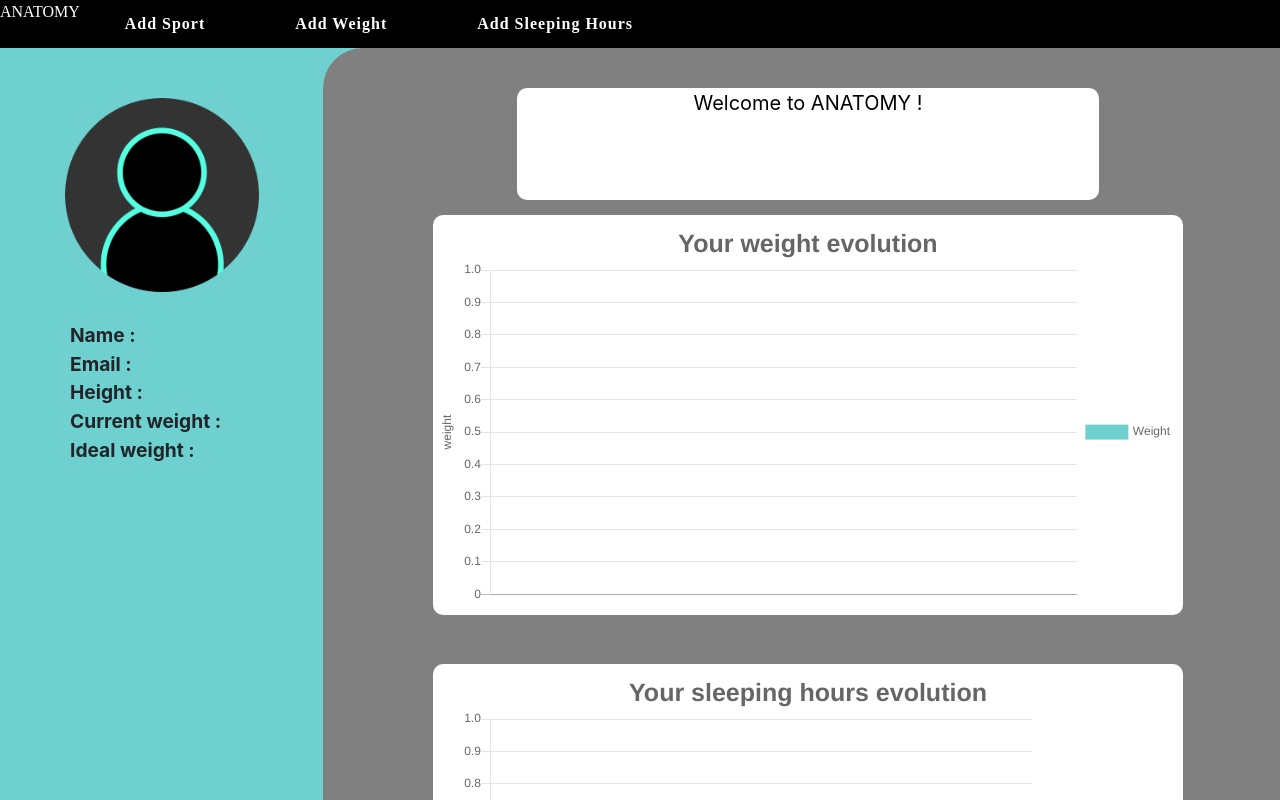
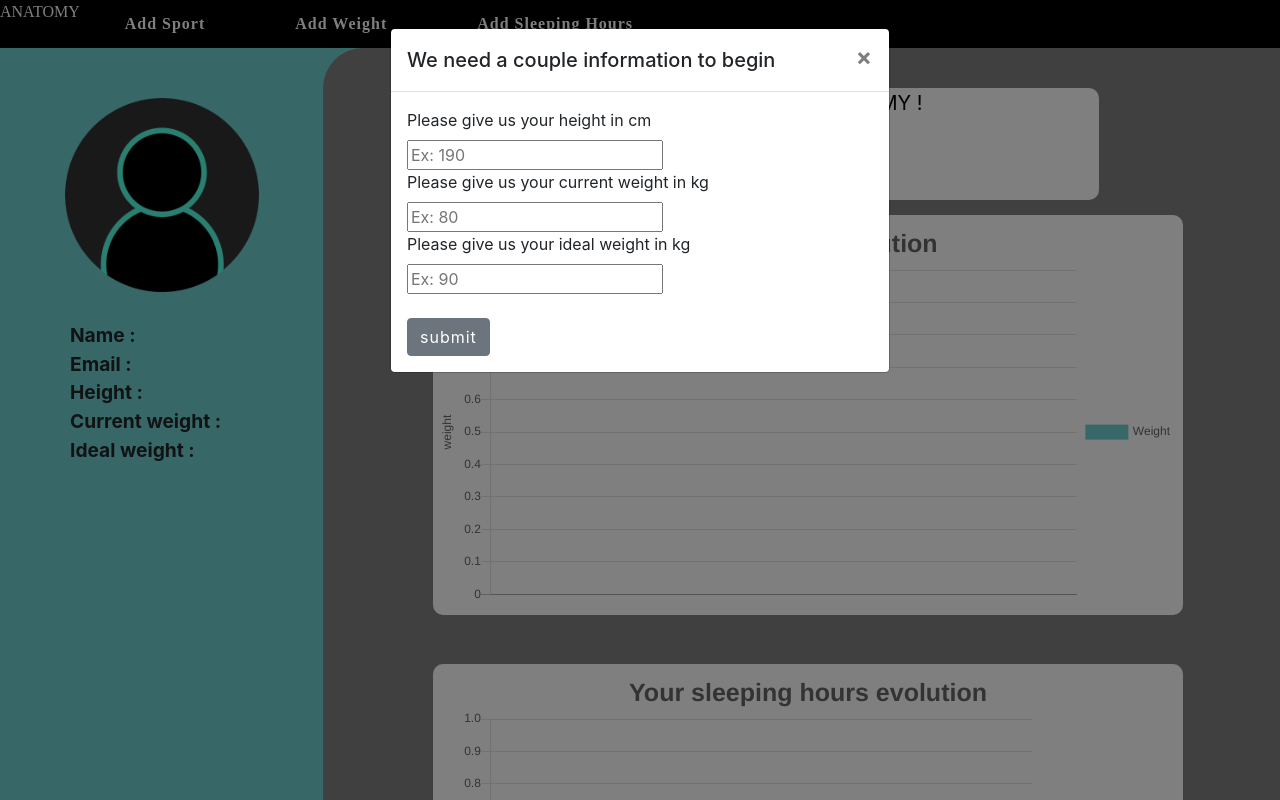
Before and after one commit to BluePianist/Anatomy, a React (Create React App) app: page /dashboard in a window 1280 px wide. Shown: the top 800 px of the page. Built offline with nearby package versions, Linux system fonts and the light colour scheme; no server answers.

Commit message:
modal form asking the height weight and idealWeight

```diff
--- a/src/components/Pages/dashboard.component.js
+++ b/src/components/Pages/dashboard.component.js
@@ -1,4 +1,10 @@
 import React, {Component} from 'react';
+import {
+    Button,
+    Modal,
+    ModalHeader,
+    ModalBody
+  } from 'reactstrap';
 import axios from 'axios';
 import "react-datepicker/dist/react-datepicker.css";
 import './dashboard.css';
@@ -21,8 +27,15 @@ export default class Dashboard extends Component{
             id : '',
             user:[] ,
             time: new Date().getSeconds(),
-            lastTime:null
+            lastTime:null,
+            isOpen: true,
+            height:'',
+            weight:'',
+            idealWeight:'',
         }
+        this.modalToggle = this.modalToggle.bind(this)
+        this.onChange = this.onChange.bind(this)
+        this.onSubmit = this.onSubmit.bind(this)
     }
 
     componentDidMount(){
@@ -52,9 +65,6 @@ export default class Dashboard extends Component{
                 console.log(error);
             })
         },200)
-
-
-
     }
 
     componentWillUnmount(){
@@ -77,7 +87,28 @@ export default class Dashboard extends Component{
         // console.log(this.state.time);
         // console.log(this.state.lastTime);
     }
-
+    modalToggle(){
+        this.setState({isOpen: !this.state.isOpen})
+    }
+    onChange = e => {
+        e.preventDefault();
+        const {name, value} = e.target
+        this.setState({[name]: value})
+    }
+    onSubmit = e => {
+        e.preventDefault();
+        const url = 'http://localhost:5000/user_route/update/'+this.state.id;
+        const values = {
+            height: this.state.height,
+            weight: this.state.weight,
+            idealWeight: this.state.idealWeight,
+        }
+        axios.put(url, values)
+        .then(() => {
+            this.modalToggle();
+            console.log('updated');
+        }).catch(e => console.log('error: '+e))
+    }
     render() {
         return(
             <div>
@@ -93,6 +124,43 @@ export default class Dashboard extends Component{
                     <ItemModalAddSport id={this.state.id}/>
                     <ItemModalAddWeight id={this.state.id}/>
                     <ItemModalAddSleepingHours id={this.state.id}/>
+                </div>
+                <div className="modalContainer">
+                    <Modal isOpen={this.state.isOpen} toggle={this.modalToggle}>
+                        <ModalHeader toggle={this.modalToggle}>We need a couple information to begin</ModalHeader>
+                        <ModalBody>
+                            <form onSubmit={this.onSubmit}>
+                                <label>Please give us your height in cm</label> <br/>
+                                <input type="text"
+                                required
+                                name="height"
+                                className ="inputHeight"
+                                placeholder="Ex: 190"
+                                value= {this.state.height}
+                                onChange={this.onChange}
+                                />
+                                <label>Please give us your current weight in kg</label>
+                                <input type="text"
+                                required
+                                name="weight"
+                                className ="inputCurrentWeight"
+                                placeholder="Ex: 80"
+                                value= {this.state.weight}
+                                onChange={this.onChange}
+                                />
+                                <label >Please give us your ideal weight in kg</label>
+                                <input type="text"
+                                required
+                                name="idealWeight"
+                                className ="inputIdealWeight"
+                                placeholder="Ex: 90"
+                                value= {this.state.idealWeight}
+                                onChange={this.onChange}
+                                /><br/><br/>
+                                <Button type="submit" className ="btn btnprimary">submit</Button>
+                            </form>
+                        </ModalBody>
+                    </Modal>
                 </div>
                 <div className="dashboardContainer" id="dashboardContainer">
                     <div className="box">
```
Also changed, not shown: 1 other file (tests, documents, lock files or other folders).
